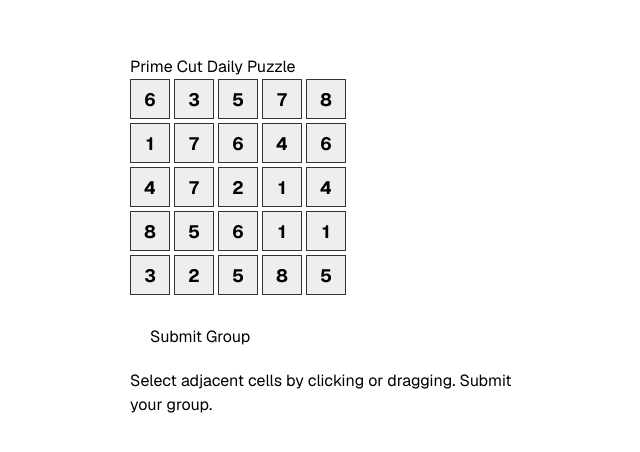
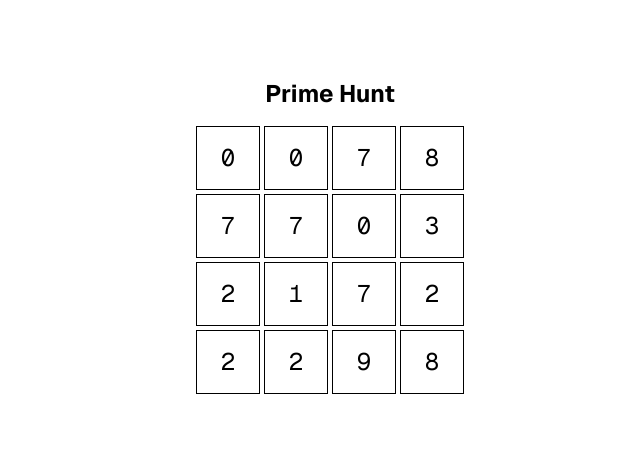
Before and after one commit to suniyao/prime-hunt, a Next.js app: page / in a window 1280 px wide. Shown: the part 164-616 px from the top of the page, without its empty margins (310-950 px from the left). Built offline with nearby package versions, Linux system fonts and the light colour scheme.

Commit message:
prototype frfr

```diff
--- a/app/api/daily-grid/route.ts
+++ /dev/null
@@ -1,8 +0,0 @@
-import { NextResponse } from 'next/server';
-import { generateGridForDate } from '@/lib/prime-cut';
-
-export async function GET() {
-  const today = new Date().toISOString().slice(0, 10); // e.g. "2025-07-21"
-  const grid = generateGridForDate(today);
-  return NextResponse.json({ date: today, grid });
-}
--- /dev/null
+++ b/app/api/prime-hunt/route.ts
@@ -0,0 +1,16 @@
+// app/api/prime-hunt/route.ts
+import { NextResponse } from 'next/server'
+var seedrandom = require('seedrandom')
+
+function generateGrid(date: string, size = 4) {
+  const rng = seedrandom(date)
+  return Array.from({ length: size }, () =>
+    Array.from({ length: size }, () => Math.floor(rng() * 10))
+  )
+}
+
+export async function GET() {
+  const date = new Date().toISOString().slice(0, 10)
+  const grid = generateGrid(date)
+  return NextResponse.json({ date, grid })
+}
--- a/app/page.tsx
+++ b/app/page.tsx
@@ -1,10 +1,10 @@
-import PrimeCutGame from "@/components/PrimeCutGame";
+import PrimeHunt from "@/components/PrimeHunt";
 
 export default function Home() {
   return (
-    <div className="font-sans grid grid-rows-[20px_1fr_20px] items-center justify-items-center min-h-screen p-8 pb-20 gap-16 sm:p-20">
-      <main className="flex flex-col gap-[32px] row-start-2 items-center sm:items-start text-black bg-white">
-        <PrimeCutGame />
+    <div className="font-sans grid grid-rows-[20px_1fr_20px] items-center justify-items-center min-h-screen p-8 pb-20 gap-16 sm:p-20 text-black bg-white">
+      <main className="flex flex-col gap-[32px] row-start-2 items-center sm:items-start">
+        <PrimeHunt />
       </main>
     </div>
   );
--- a/components/PrimeCutGame.tsx
+++ /dev/null
@@ -1,126 +0,0 @@
-'use client'
-import React, { useEffect, useState } from 'react';
-
-type Cell = {
-  row: number;
-  col: number;
-  value: number;
-};
-
-export default function PrimeCutGame() {
-  const [grid, setGrid] = useState<number[][]>([]);
-  const [selectedCells, setSelectedCells] = useState<Cell[]>([]);
-  const [isMouseDown, setIsMouseDown] = useState(false);
-
-  // Fetch daily grid from backend
-  useEffect(() => {
-    fetch('/api/daily-grid')
-      .then((res) => res.json())
-      .then((data) => setGrid(data.grid))
-      .catch(() => alert('Failed to load daily grid'));
-  }, []);
-
-  const toggleCell = (row: number, col: number) => {
-    const index = selectedCells.findIndex(
-      (c) => c.row === row && c.col === col
-    );
-    if (index >= 0) {
-      // Deselect cell
-      setSelectedCells((cells) =>
-        cells.filter((_, i) => i !== index)
-      );
-    } else {
-      // Select cell (add if adjacent or first)
-      if (
-        selectedCells.length === 0 ||
-        selectedCells.some((c) =>
-          isAdjacent(c, { row, col, value: grid[row][col] })
-        )
-      ) {
-        setSelectedCells((cells) => [...cells, { row, col, value: grid[row][col] }]);
-      } else {
-        alert('Cells must be adjacent to selected group');
-      }
-    }
-  };
-
-  // Check adjacency (orthogonal only)
-  const isAdjacent = (c1: Cell, c2: Cell) => {
-    return (
-      (c1.row === c2.row && Math.abs(c1.col - c2.col) === 1) ||
-      (c1.col === c2.col && Math.abs(c1.row - c2.row) === 1)
-    );
-  };
-
-  // Submit current group (for now just log)
-  const submitGroup = () => {
-    if (selectedCells.length === 0) {
-      alert('Select some cells first');
-      return;
-    }
-    const coords = selectedCells.map((c) => [c.row, c.col]);
-    console.log('Submitted group:', coords);
-    alert(`Group submitted! Cells: ${coords.map(c => `(${c[0]},${c[1]})`).join(', ')}`);
-    setSelectedCells([]);
-  };
-
-  return (
-    <div style={{ maxWidth: 400, margin: 'auto', userSelect: 'none' }}>
-      <h2>Prime Cut Daily Puzzle</h2>
-      <div
-        style={{
-          display: 'grid',
-          gridTemplateColumns: `repeat(${grid.length}, 40px)`,
-          gap: 4,
-        }}
-        onMouseLeave={() => setIsMouseDown(false)}
-      >
-        {grid.flatMap((row, r) =>
-          row.map((value, c) => {
-            const isSelected = selectedCells.some(
-              (cell) => cell.row === r && cell.col === c
-            );
-            return (
-              <div
-                key={`${r}-${c}`}
-                onMouseDown={() => {
-                  setIsMouseDown(true);
-                  toggleCell(r, c);
-                }}
-                onMouseEnter={() => {
-                  if (isMouseDown) {
-                    toggleCell(r, c);
-                  }
-                }}
-                onMouseUp={() => setIsMouseDown(false)}
-                style={{
-                  width: 40,
-                  height: 40,
-                  lineHeight: '40px',
-                  textAlign: 'center',
-                  border: '1px solid #333',
-                  cursor: 'pointer',
-                  backgroundColor: isSelected ? '#90cdf4' : '#eee',
-                  userSelect: 'none',
-                  fontWeight: 'bold',
-                  fontSize: 18,
-                }}
-              >
-                {value}
-              </div>
-            );
-          })
-        )}
-      </div>
-      <button
-        onClick={submitGroup}
-        style={{ marginTop: 20, padding: '10px 20px', fontSize: 16 }}
-      >
-        Submit Group
-      </button>
-      <p style={{ marginTop: 10 }}>
-        Select adjacent cells by clicking or dragging. Submit your group.
-      </p>
-    </div>
-  );
-}
--- /dev/null
+++ b/components/PrimeHunt.tsx
@@ -0,0 +1,112 @@
+'use client';
+import React, { useEffect, useState } from 'react';
+var seedrandom = require('seedrandom')
+
+const GRID_SIZE = 4;
+const today = new Date();
+const seed = today.toISOString().slice(0, 10); // gives "YYYY-MM-DD"
+// seed to "2025-07-21"
+
+const isPrime = (num: number) => {
+  if (num < 2) return false;
+  for (let i = 2; i * i <= num; i++)
+    if (num % i === 0) return false;
+  return true;
+};
+
+const generateGrid = () => {
+  const rng = seedrandom(seed);
+  const grid = [];
+  for (let i = 0; i < GRID_SIZE; i++) {
+    const row = [];
+    for (let j = 0; j < GRID_SIZE; j++) {
+      row.push(Math.floor(rng() * 10));
+    }
+    grid.push(row);
+  }
+  return grid;
+};
+
+const PrimeHunt = () => {
+  const [grid, setGrid] = useState<number[][]>([]);
+  const [path, setPath] = useState<{ row: number; col: number }[]>([]);
+  const [found, setFound] = useState<Set<string>>(new Set());
+
+  useEffect(() => {
+    setGrid(generateGrid());
+  }, []);
+
+  const inBounds = (r: number, c: number) => r >= 0 && c >= 0 && r < GRID_SIZE && c < GRID_SIZE;
+
+  const isAdjacent = (r: number, c: number) => {
+    if (path.length === 0) return true;
+    const last = path[path.length - 1];
+    return Math.abs(last.row - r) <= 1 && Math.abs(last.col - c) <= 1 && !(last.row === r && last.col === c);
+  };
+
+  const handlePointerDown = (r: number, c: number) => {
+    setPath([{ row: r, col: c }]);
+  };
+
+  const handlePointerEnter = (r: number, c: number) => {
+    if (!isAdjacent(r, c)) return;
+    if (path.find(p => p.row === r && p.col === c)) return;
+    setPath(prev => [...prev, { row: r, col: c }]);
+  };
+
+  const handlePointerUp = () => {
+    const numStr = path.map(p => grid[p.row][p.col]).join('');
+    const num = parseInt(numStr, 10);
+    if (isPrime(num)) {
+      setFound(prev => new Set(prev).add(numStr));
+      console.log('PRIME:', num);
+    } else {
+      console.log('Not prime:', num);
+    }
+    setPath([]);
+  };
+
+  const isInPath = (r: number, c: number) => path.some(p => p.row === r && p.col === c);
+
+  return (
+    <div className="flex flex-col items-center justify-center p-4 select-none">
+      <h1 className="text-2xl font-bold mb-4">Prime Hunt</h1>
+      <div
+        className="grid gap-1"
+        style={{ gridTemplateColumns: `repeat(${GRID_SIZE}, 4rem)` }}
+        onPointerUp={handlePointerUp}
+      >
+        {grid.map((row, i) =>
+          row.map((val, j) => (
+            <div
+              key={`${i}-${j}`}
+              onPointerDown={() => handlePointerDown(i, j)}
+              onPointerEnter={(e) => {
+                if (e.buttons === 1) handlePointerEnter(i, j);
+              }}
+              className={`w-16 h-16 flex items-center justify-center text-2xl font-mono border
+                ${isInPath(i, j) ? 'bg-blue-200' : 'bg-white'}
+                ${found.has(`${val}`) ? 'opacity-50' : ''}`}
+            >
+              {val}
+            </div>
+          ))
+        )}
+      </div>
+
+      {path.length > 0 && (
+        <div className="mt-4 text-xl font-mono">
+          Number: {path.map(p => grid[p.row][p.col]).join('')}
+        </div>
+      )}
+
+      {found.size > 0 && (
+        <div className="mt-4 text-sm text-gray-600">
+          Found Primes: {[...found].join(', ')}
+        </div>
+      )}
+    </div>
+  );
+};
+
+export default PrimeHunt;
--- /dev/null
+++ b/lib/generateGrid.ts
@@ -0,0 +1,17 @@
+// lib/generateGrid.ts
+var seedrandom = require('seedrandom');
+
+export function generateGridForDate(dateString: string) {
+  const rng = seedrandom(dateString);
+  const grid = [];
+
+  for (let i = 0; i < 5; i++) {
+    const row = [];
+    for (let j = 0; j < 5; j++) {
+      row.push(Math.floor(rng() * 10));  // digits 0–9
+    }
+    grid.push(row);
+  }
+
+  return grid;
+}
--- a/lib/prime-cut.ts
+++ /dev/null
@@ -1,43 +0,0 @@
-
-// Check if number is prime (simple, efficient enough for 1-100)
-export function isPrime(num: number): boolean {
-  if (num < 2) return false;
-  for (let i = 2; i * i <= num; i++) {
-    if (num % i === 0) return false;
-  }
-  return true;
-}
-
-// Generate a deterministic random number generator based on seed string
-// Source: https://github.com/davidbau/seedrandom (simplified)
-function xmur3(str: string) {
-  let h = 1779033703 ^ str.length;
-  for (let i = 0; i < str.length; i++) {
-    h = Math.imul(h ^ str.charCodeAt(i), 3432918353);
-    h = (h << 13) | (h >>> 19);
-  }
-  return () => {
-    h = Math.imul(h ^ (h >>> 16), 2246822507);
-    h = Math.imul(h ^ (h >>> 13), 3266489909);
-    return (h ^= h >>> 16) >>> 0;
-  };
-}
-
-function seededRandom(seed: string) {
-  const rand = xmur3(seed);
-  return () => rand() / 0xFFFFFFFF;
-}
-
-// Generate NxN grid of numbers 1-9 using seeded RNG
-export function generateGridForDate(seed: string, N = 5): number[][] {
-  const rand = seededRandom(seed);
-  const grid: number[][] = [];
-  for (let i = 0; i < N; i++) {
-    const row: number[] = [];
-    for (let j = 0; j < N; j++) {
-      row.push(1 + Math.floor(rand() * 9)); // 1-9
-    }
-    grid.push(row);
-  }
-  return grid;
-}
--- /dev/null
+++ b/lib/primeCheck.ts
@@ -0,0 +1,9 @@
+export function isPrime(n: number) {
+  if (n < 2) return false
+  if (n === 2) return true
+  if (n % 2 === 0) return false
+  for (let i = 3; i * i <= n; i += 2) {
+    if (n % i === 0) return false
+  }
+  return true
+}
```
Also changed, not shown: package.json (+6 -5 lines), 1 other file (tests, documents, lock files or other folders).
